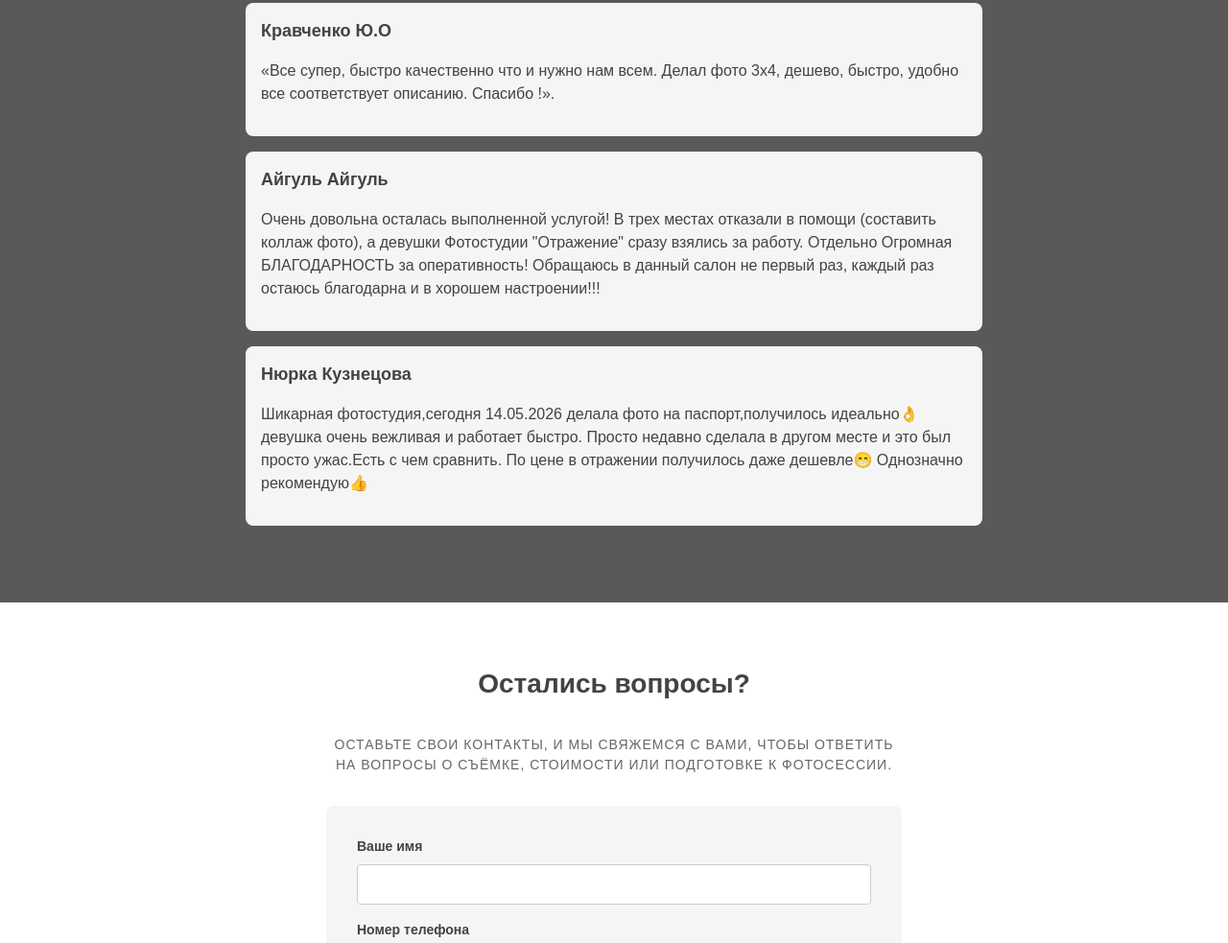
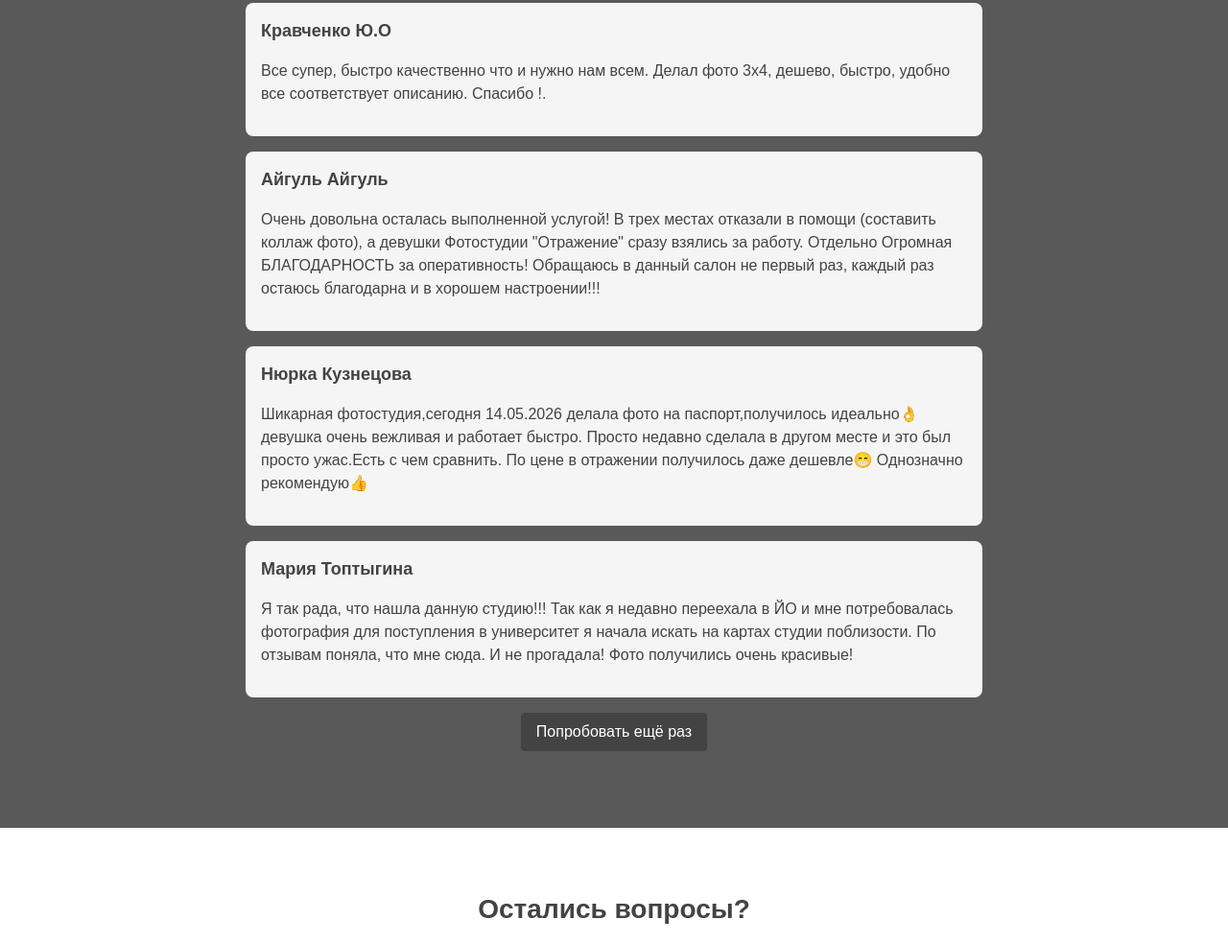
Before and after one commit to rlerom/Photo-studio-reflection, a plain HTML site: page index.html in a window 1280 px wide. Shown: the part 3196-4179 px from the top of the page at 96% size. Drawn offline with Linux system fonts and the light colour scheme.

Commit message:
feat(reviews): loading reviews from JSON via fetch + template

```diff
--- a/css/components.css
+++ b/css/components.css
@@ -425,6 +425,29 @@ h1, h2, h3 {
   margin: 0;
 }
 
+.reviews__list[aria-busy="true"] {
+  opacity: 0.6;
+  transition: opacity 0.2s ease;
+}
+
+.reviews__status {
+  color: var(--color-text-light, #ffffff);
+  text-align: center;
+  font-size: 14px;
+  margin: var(--spacing-sm, 8px) 0;
+  min-height: 1.2em; /* чтобы пустая строка не «схлопывала» пространство */
+}
+
+.reviews__status:empty {
+  min-height: 0;
+  margin: 0;
+}
+
+.reviews__retry {
+  display: block;
+  margin: 0 auto var(--spacing-md, 16px);
+}
+
 .reviews .container {
   max-width: 800px;
   min-width: 0;
--- /dev/null
+++ b/data/reviews.json
@@ -0,0 +1,22 @@
+[
+  {
+    "id": 1,
+    "name": "Кравченко Ю.О",
+    "description": "Все супер, быстро качественно что и нужно нам всем. Делал фото 3х4, дешево, быстро, удобно все соответствует описанию. Спасибо !."
+  },
+  {
+    "id": 2,
+    "name": "Айгуль Айгуль",
+    "description": "Очень довольна осталась выполненной услугой! В трех местах отказали в помощи (составить коллаж фото), а девушки Фотостудии \"Отражение\" сразу взялись за работу. Отдельно Огромная БЛАГОДАРНОСТЬ за оперативность! Обращаюсь в данный салон не первый раз, каждый раз остаюсь благодарна и в хорошем настроении!!!"
+  },
+  {
+    "id": 3,
+    "name": "Нюрка Кузнецова",
+    "description": "Шикарная фотостудия,сегодня 14.05.2026 делала фото на паспорт,получилось идеально👌 девушка очень вежливая и работает быстро. Просто недавно сделала в другом месте и это был просто ужас.Есть с чем сравнить. По цене в отражении получилось даже дешевле😁 Однозначно рекомендую👍"
+  },
+  {
+    "id": 4,
+    "name": "Мария Топтыгина",
+    "description": "Я так рада, что нашла данную студию!!! Так как я недавно переехала в ЙО и мне потребовалась фотография для поступления в университет я начала искать на картах студии поблизости. По отзывам поняла, что мне сюда. И не прогадала! Фото получились очень красивые!"
+  }
+]
--- a/index.html
+++ b/index.html
@@ -244,28 +244,25 @@
 
         <section id="reviews" class="reviews">
             <div class="container">
-                <h2 class="section-title section-title--light">Отзывы клиентов</h2>
+                <h2 class="section-title section-title--light" id="reviews-title">Отзывы клиентов</h2>
+                <div class="reviews__list" data-reviews-list aria-busy="false"></div>
+                <p class="reviews__status" data-reviews-status role="status"></p>
+
+                <button
+                    type="button"
+                    class="button reviews__retry"
+                    data-reviews-retry
+                    hidden
+                >
+                    Попробовать ещё раз
+                </button>
+            </div>
+            <template id="review-card-template">
                 <article class="review-card">
-                    <h3 class="review-card__title">Кравченко Ю.О</h3>
-                    <p class="review-card__text">
-                        «Все супер, быстро качественно что и нужно нам всем. Делал фото 3х4, дешево, быстро, удобно все соответствует описанию. Спасибо !».
-                    </p>
+                    <h3 class="review-card__title"></h3>
+                    <p class="review-card__text"></p>
                 </article>
-
-                <article class="review-card">
-                    <h3 class="review-card__title">Айгуль Айгуль</h3>
-                    <p class="review-card__text">
-                        Очень довольна осталась выполненной услугой! В трех местах отказали в помощи (составить коллаж фото), а девушки Фотостудии "Отражение" сразу взялись за работу. Отдельно Огромная БЛАГОДАРНОСТЬ за оперативность! Обращаюсь в данный салон не первый раз, каждый раз остаюсь благодарна и в хорошем настроении!!!
-                    </p>
-                </article>
-
-                <article class="review-card">
-                    <h3 class="review-card__title">Нюрка Кузнецова</h3>
-                    <p class="review-card__text">
-                        Шикарная фотостудия,сегодня 14.05.2026 делала фото на паспорт,получилось идеально👌 девушка очень вежливая и работает быстро. Просто недавно сделала в другом месте и это был просто ужас.Есть с чем сравнить. По цене в отражении получилось даже дешевле😁 Однозначно рекомендую👍
-                    </p>
-                </article>
-            </div>
+            </template>
         </section>
 
         <section id="contacts" class="contacts">
--- a/js/main.js
+++ b/js/main.js
@@ -96,6 +96,74 @@ function initPortfolioAutoplay() {
   });
 }
 
+const REVIEWS_URL = 'data/reviews.json';
+
+const fetchReviews = async () => {
+  const response = await fetch(REVIEWS_URL);
+
+  if (!response.ok) {
+    throw new Error(`Сервер ответил ${response.status} ${response.statusText}`);
+  }
+
+  return response.json();
+};
+
+function initReviews() {
+  const list = document.querySelector('[data-reviews-list]');
+  const status = document.querySelector('[data-reviews-status]');
+  const retry = document.querySelector('[data-reviews-retry]');
+  const template = document.querySelector('#review-card-template');
+
+  if (!list || !status || !retry || !template) {
+    return;
+  }
+
+  const createReviewCard = (review) => {
+    const card = template.content.firstElementChild.cloneNode(true);
+
+    card.querySelector('.review-card__title').textContent = review.name;
+    card.querySelector('.review-card__text').textContent = review.description;
+
+    return card;
+  };
+
+  const loadReviews = async () => {
+    list.setAttribute('aria-busy', 'true');
+    status.textContent = 'Загружаем отзывы…';
+    retry.hidden = true;
+
+    try {
+      const reviews = await fetchReviews();
+
+      list.replaceChildren(...reviews.map(createReviewCard));
+
+      status.textContent = reviews.length === 0 ? 'Отзывов пока нет' : '';
+    } catch (error) {
+      console.error('Не удалось загрузить отзывы:', error);
+      status.textContent =
+        'Не удалось загрузить отзывы. Проверьте соединение и попробуйте ещё раз.';
+      retry.hidden = false;
+    } finally {
+      list.removeAttribute('aria-busy');
+    }
+  };
+
+  retry.addEventListener('click', async () => {
+    await loadReviews();
+
+    if (retry.hidden) {
+      const title = document.querySelector('#reviews-title');
+      if (title) {
+        title.setAttribute('tabindex', '-1');
+        title.focus();
+      }
+    }
+  });
+
+  loadReviews();
+}
+
 initBackToTop();
 initFloatingHeader();
 initPortfolioAutoplay();
+initReviews();
```
